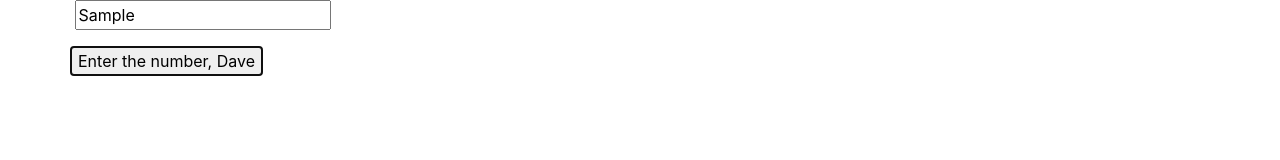
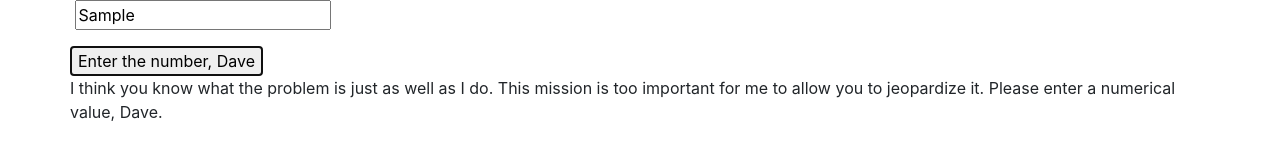
Before and after one commit to alspdx/HAL-9000-Communication-Port, a plain HTML site: page index.html in a window 1280 px wide. Both pictures are taken after typing "Sample" into the empty fields and a click on the button "Enter the number, Dave". Drawn offline with Linux system fonts and the light colour scheme.

Commit message:
add function to print error message if inputted value is NaN

```diff
--- a/index.html
+++ b/index.html
@@ -18,6 +18,9 @@
           </div>
           <button type="submit">Enter the number, Dave</button>
         </form>
+        <div id="output-message">
+
+        </div>
 
       </div>
     </div>
--- a/js/scripts.js
+++ b/js/scripts.js
@@ -1,3 +1,11 @@
+var hal9000 = function(_numberInput) {
+  if (isNaN(_numberInput)) {
+    return "I think you know what the problem is just as well as I do. This mission is too important for me to allow you to jeopardize it. Please enter a numerical value, Dave."
+  } else {
+    return ""
+  };
+};
+
 $(function() {
   $("#user-input").submit(function(event) {
     event.preventDefault();
```
